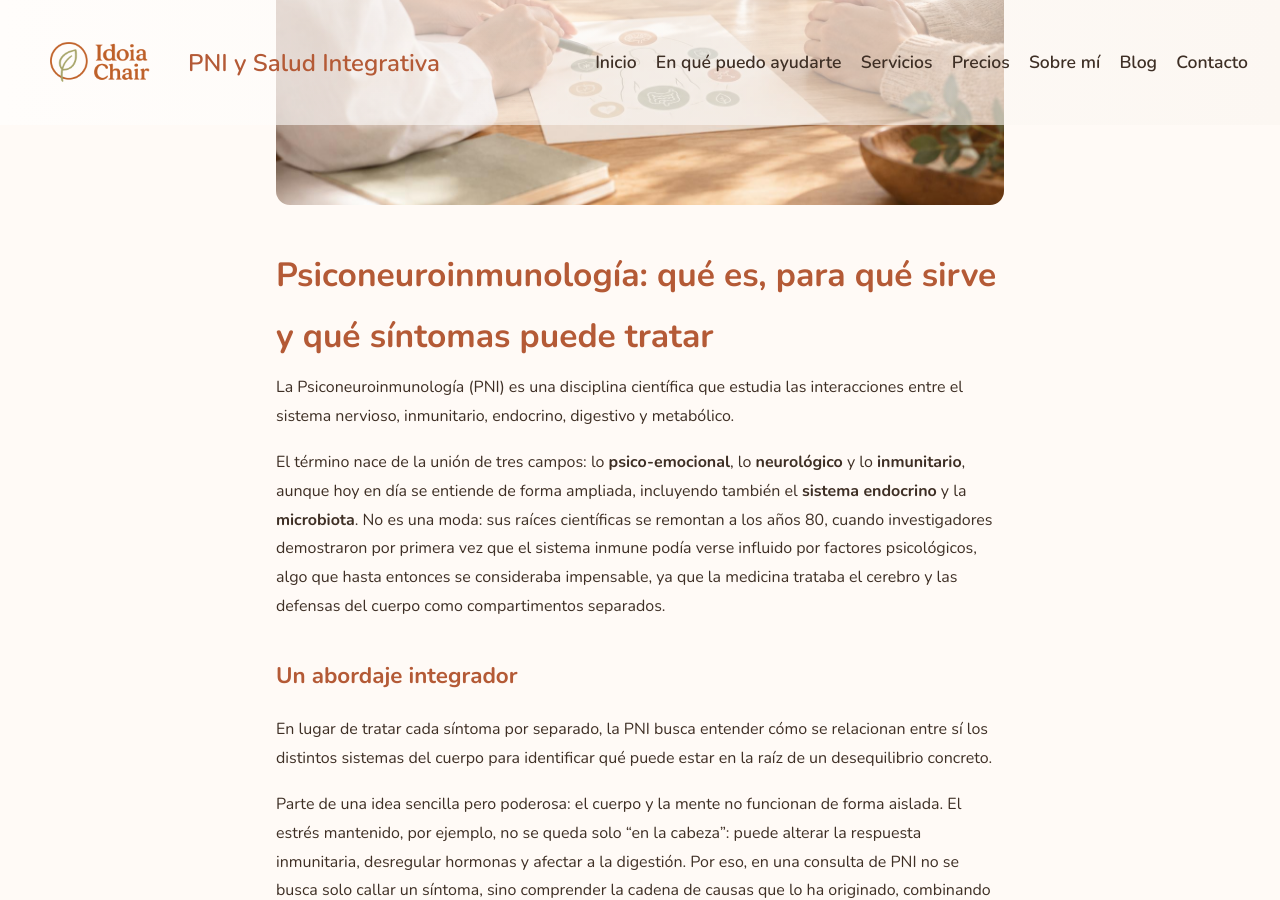
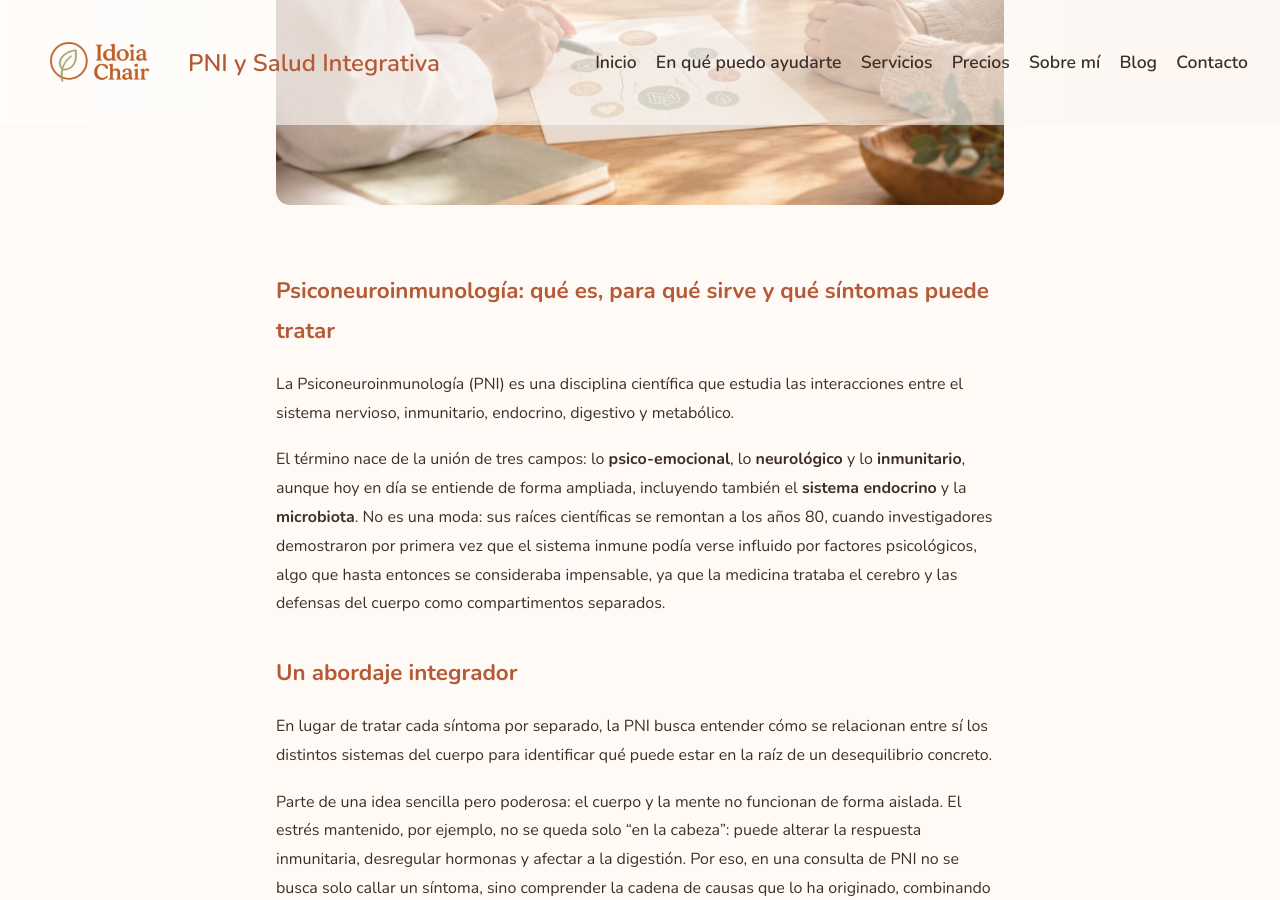
Before and after one commit to ocazmun-lab/PRUEBA-2-PAGINA-WEB-PNI_IDOIA_CHAIR, a Jekyll site: the page built from _posts/2026-09-06-que-es-la-pni.md, in a window 1280 px wide and 900 px high, scrolled down 554 px. Built offline with Jekyll 4.4.1, drawn with Linux system fonts in a browser that asks for light colours.

Commit message:
Reconcilia edicion desde el panel con arreglos previos
Al guardar desde el panel sobre una version antigua en cache, se
revirtieron sin querer dos correcciones ya aplicadas:
- El encabezado duplicado (H1 dentro del contenido) volvio a
  aparecer, se baja de nuevo a H2.
- La imagen quedo referenciando un archivo con espacios y tildes en
  el nombre (aunque esta vez si se subio correctamente, a diferencia
  del intento anterior). Se renombra al nombre de archivo habitual
  (que-es-la-pni.jpg) y se recupera el texto alternativo mas
  descriptivo.

La foto en si es la misma que ya subio Idoia (121KB, tamano
correcto, no hace falta recomprimir).

Co-Authored-By: Claude Sonnet 5 <noreply@anthropic.com>

```diff
--- a/_posts/2026-09-06-que-es-la-pni.md
+++ b/_posts/2026-09-06-que-es-la-pni.md
@@ -3,8 +3,8 @@ title: Qué es la Psiconeuroinmunología (PNI)
 excerpt: 'Una introducción clara a la PNI: qué estudia esta disciplina y cómo se diferencia de otros abordajes de salud.'
 date: 2026-09-06 10:00:00 +0200
 slug: que-es-la-pni
-image: /img/blog/QUE ES LA PNI _ PSICONEUROINMUNOLOGÍA.jpeg
-image_alt: Concepto de bienestar integral cuerpo-mente, PNI
+image: /img/blog/que-es-la-pni.jpg
+image_alt: 'Consulta de Psiconeuroinmunología con diagrama de los sistemas del cuerpo'
 category: Consulta y método
 tags:
   - PNI
@@ -15,7 +15,7 @@ meta_description: Descubre qué es la Psiconeuroinmunología (PNI), qué estudia
 published: true
 ---
 
-# Psiconeuroinmunología: qué es, para qué sirve y qué síntomas puede tratar
+## Psiconeuroinmunología: qué es, para qué sirve y qué síntomas puede tratar
 
 La Psiconeuroinmunología (PNI) es una disciplina científica que estudia las interacciones entre el sistema nervioso, inmunitario, endocrino, digestivo y metabólico.
 
```
Also changed, not shown: img/blog/QUE ES LA PNI _ PSICONEUROINMUNOLOGÍA.jpeg (deleted), img/blog/que-es-la-pni.jpg.
